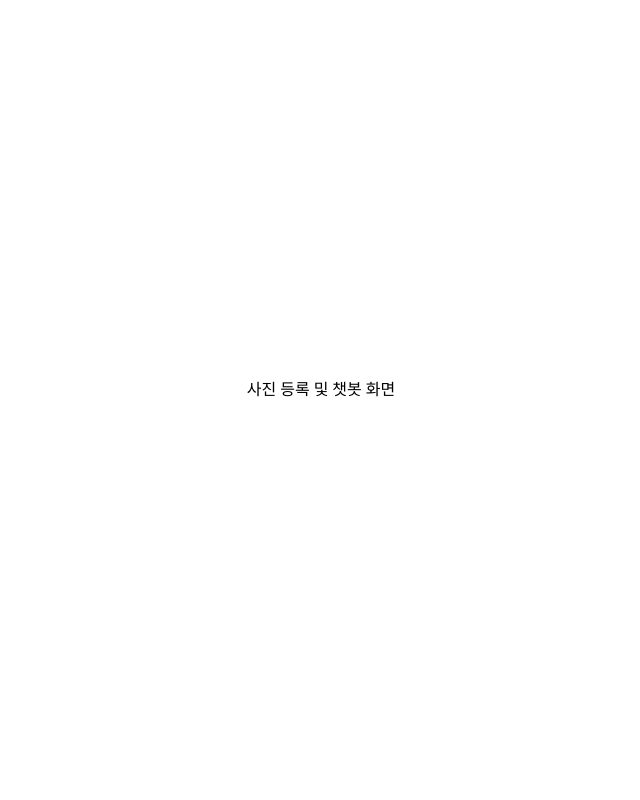
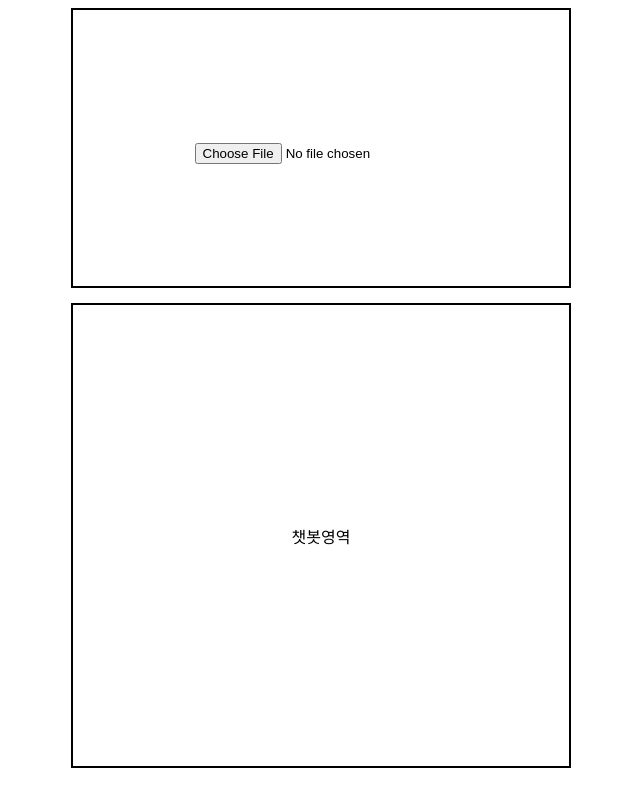
Before and after one commit to Imjieunn/client, a React (Create React App) app: page / in a window 1280 px wide. Shown: the whole page, without its empty margins (319-959 px from the left). Built offline with nearby package versions, Linux system fonts and the light colour scheme.

Commit message:
feat : Image upload UI

```diff
--- a/src/App.css
+++ b/src/App.css
@@ -1,8 +1,8 @@
 .App {
-  display: flex;
+  /* display: flex;
   justify-content: center;
-  align-items: center;
+  align-items: center; */
   height: 95vh;
-  margin: 0 20vw;
+  margin: 0 30vw;
   box-sizing: border-box;
 }
--- a/src/pages/Main/Main.js
+++ b/src/pages/Main/Main.js
@@ -1,5 +1,23 @@
+import styled from "styled-components";
+import Image from "./components/Image";
+import Chat from "./components/Chat";
+
 const Main = () => {
-  return <>사진 등록 및 챗봇 화면</>;
+  return (
+    <Container>
+      <Image />
+      <Chat />
+    </Container>
+  );
 };
 
 export default Main;
+
+const Container = styled.div`
+  display: flex;
+  flex-direction: column;
+  justify-content: center;
+  align-items: center;
+  gap: 15px;
+  height: 100%;
+`;
--- a/src/pages/Main/components/Chat.js
+++ b/src/pages/Main/components/Chat.js
@@ -1,5 +1,17 @@
+import styled from "styled-components";
+
 const Chat = () => {
-  return <>챗봇영역</>;
+  return <ChatContainer>챗봇영역</ChatContainer>;
 };
 
 export default Chat;
+
+const ChatContainer = styled.div`
+  display: flex;
+  justify-content: center;
+  align-items: center;
+  border: 2px solid black;
+  flex-grow: 2;
+  width: 100%;
+  height: 100%;
+`;
--- a/src/pages/Main/components/Image.js
+++ b/src/pages/Main/components/Image.js
@@ -1,5 +1,51 @@
+import { useState } from "react";
+import styled from "styled-components";
+
 const Image = () => {
-  return <>이미지 등록 영역</>;
+  const [imageSrc, setImageSrc] = useState(null);
+
+  const handleImageChange = (event) => {
+    const file = event.target.files[0];
+    if (file) {
+      const imageUrl = URL.createObjectURL(file);
+      setImageSrc(imageUrl);
+    }
+  };
+
+  return (
+    <ImageContainer>
+      {imageSrc ? (
+        <PreviewImage src={imageSrc} alt="선택한 이미지" />
+      ) : (
+        <ImageInput type="file" accept="image/*" onChange={handleImageChange} />
+      )}
+    </ImageContainer>
+  );
 };
 
 export default Image;
+
+const ImageContainer = styled.div`
+  display: flex;
+  flex-direction: column;
+  justify-content: center;
+  align-items: center;
+  border: 2px solid black;
+  flex-grow: 1;
+  width: 100%;
+  height: 60%;
+  position: relative;
+  overflow: hidden;
+`;
+
+const ImageInput = styled.input`
+  margin-top: 10px;
+`;
+
+const PreviewImage = styled.img`
+  width: auto;
+  height: 100%;
+  max-width: 100%;
+  object-fit: contain;
+  border-radius: 10px;
+`;
--- a/src/pages/Result/Result.js
+++ b/src/pages/Result/Result.js
@@ -27,4 +27,5 @@ const Title = styled.div`
 `;
 const Link = styled.div`
   font-size: 25px;
+  text-decoration: underline;
 `;
```
